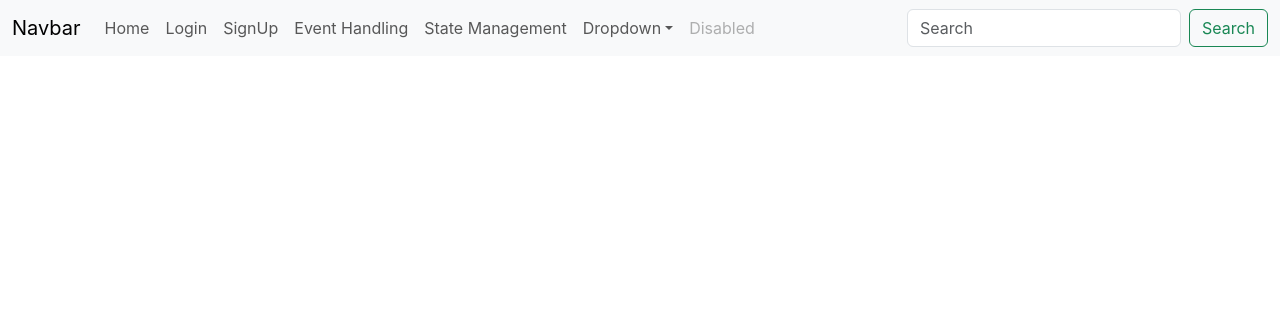
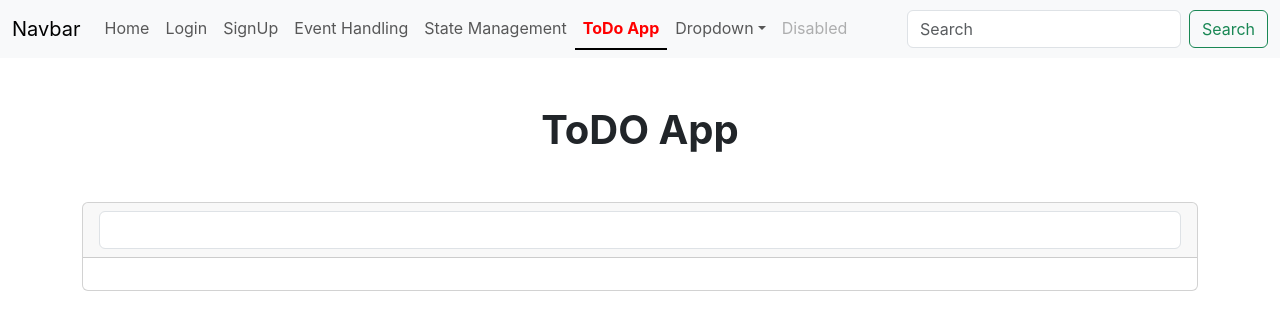
Before and after one commit to arushamgaur/MERN, a React (Create React App) app in the folder SECTION 2/frontend/: page /todo in a window 1280 px wide. Shown: the top 330 px of the page. Built offline with nearby package versions, Linux system fonts and the light colour scheme.

Commit message:
todo app

```diff
--- a/SECTION 2/frontend/src/App.jsx
+++ b/SECTION 2/frontend/src/App.jsx
@@ -6,6 +6,7 @@ import SignUp from './components/SignUp';
 import Navbar from './components/Navbar';
 import EventHandling from './components/EventHandling';
 import StateManagement from './components/StateManagement';
+import ToDo from './components/ToDo';
 
 function App() {
   return (
@@ -24,6 +25,7 @@ function App() {
             <Route path='signup' element={ <SignUp /> } />
             <Route path='event' element={ <EventHandling /> } />
             <Route path='state' element={ <StateManagement /> } />
+            <Route path='todo' element={ <ToDo /> } />
           </Routes>
       </BrowserRouter>
     </div>
--- a/SECTION 2/frontend/src/components/Login.jsx
+++ b/SECTION 2/frontend/src/components/Login.jsx
@@ -2,7 +2,9 @@ import React from 'react'
 
 const Login = () => {
   return (
-    <div>Login</div>
+    <div>
+
+    </div>
   )
 }
 
--- a/SECTION 2/frontend/src/components/Navbar.jsx
+++ b/SECTION 2/frontend/src/components/Navbar.jsx
@@ -44,6 +44,11 @@ const Navbar = () => {
                 <li className="nav-item">
                 <NavLink className="nav-link" to="/state">
                     State Management
+                </NavLink>
+                </li>
+                <li className="nav-item">
+                <NavLink className="nav-link" to="/todo">
+                    ToDo App
                 </NavLink>
                 </li>
                 <li className="nav-item dropdown">
--- /dev/null
+++ b/SECTION 2/frontend/src/components/ToDo.jsx
@@ -0,0 +1,27 @@
+import React from 'react'
+
+const ToDo = () => {
+
+    const addtodo = (e) => {
+        console.log(e.code);
+        if(e.code === 'Enter'){
+            console.log('task added');
+        }
+    }
+
+  return (
+    <div>
+        <h1 className='text-center dispay-4 fw-bold my-5'>ToDO App</h1>
+        <div className='container'>
+            <div className="card">
+                <div className="card-header">
+                    <input type="text" className='form-control' onKeyDown={addtodo}/>
+                </div>
+                <div className="card-body"></div>
+            </div>
+        </div>
+    </div>
+  )
+}
+
+export default ToDo
```
